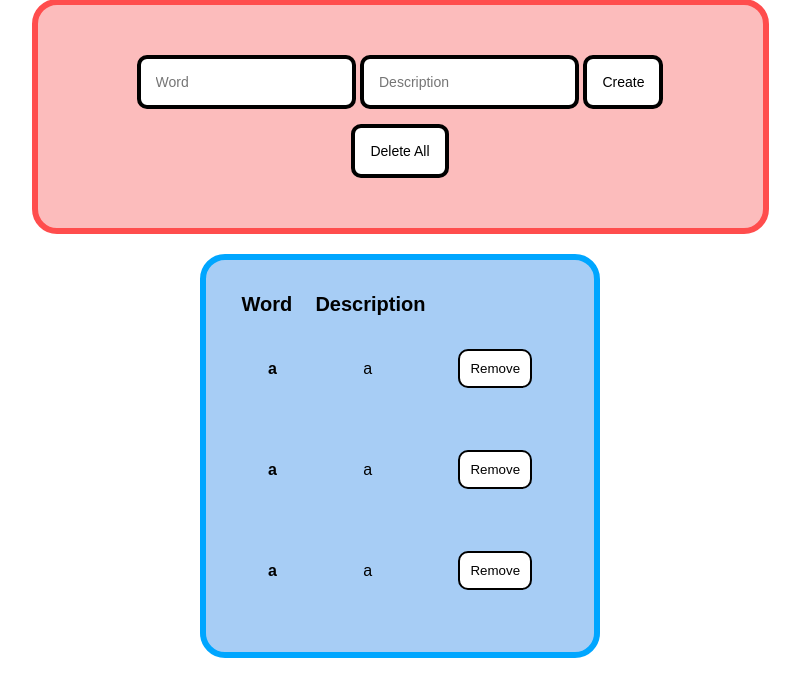
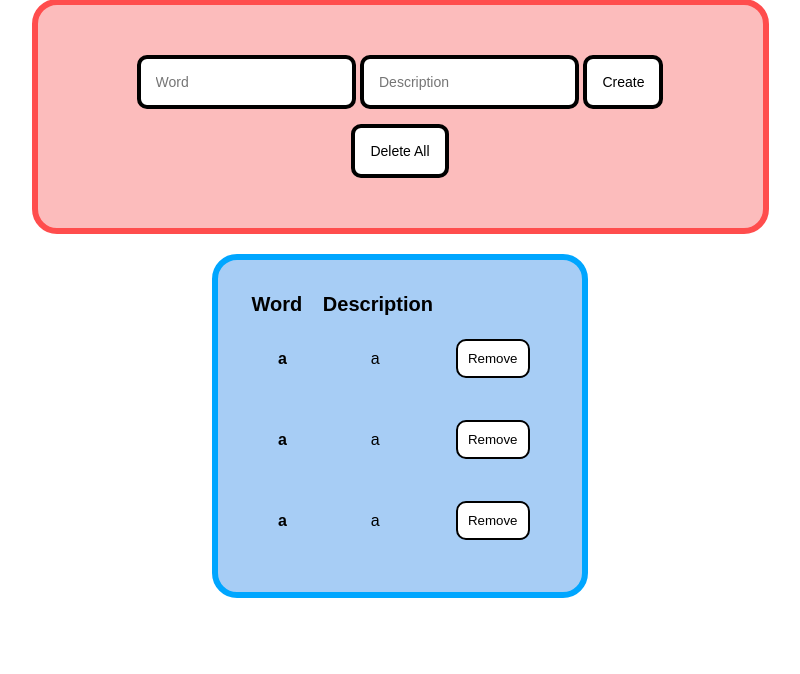
Before and after one commit to jechangoh/EasyCards, a Flask app: page / in a window 1280 px wide. Shown: the part 126-800 px from the top of the page, without its empty margins (240-1040 px from the left). Run offline with Flask 2, Linux system fonts and the light colour scheme; data comes from the database, SQL or seed files in the repository.

Commit message:
Update style.css

```diff
--- a/static/style.css
+++ b/static/style.css
@@ -18,6 +18,7 @@ h1 {
     background-color: rgb(252, 188, 188);
     border: 6px solid rgb(255, 77, 77);
     padding: 50px;
+    max-width: 50%;
 }
 
 #del {
@@ -25,7 +26,6 @@ h1 {
 }
 
 .form, table {
-    max-width: 50%;
     border-radius: 25px;
     text-align: center;
     margin-left: auto;
@@ -41,6 +41,7 @@ h1 {
 }
 
 table {
+    max-width: 75%;
     background-color: rgb(167, 205, 245);
     border: 6px solid rgb(0, 166, 255);
     margin-top: 20px;
@@ -53,7 +54,7 @@ th {
 }
 
 td {
-    padding: 30px;
+    padding: 20px;
 }
 
 tbody input[type=submit] {
```
